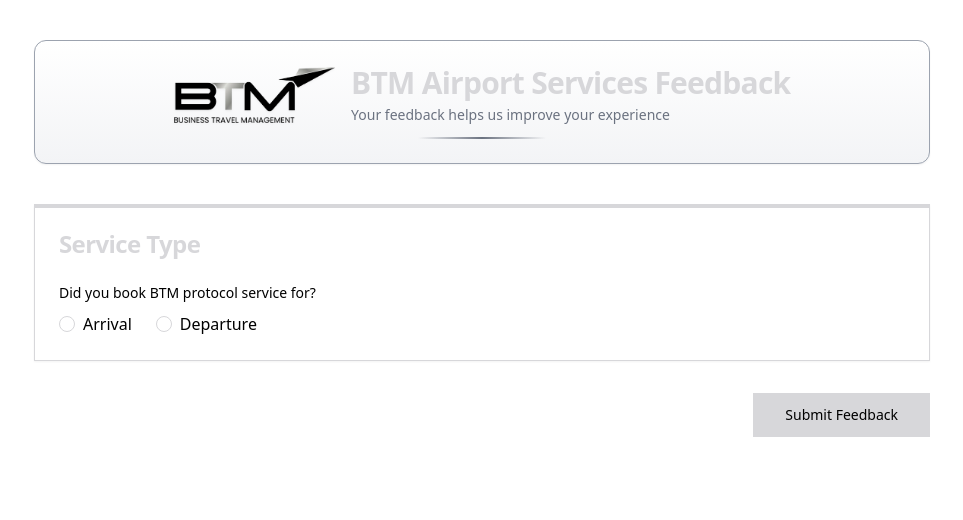
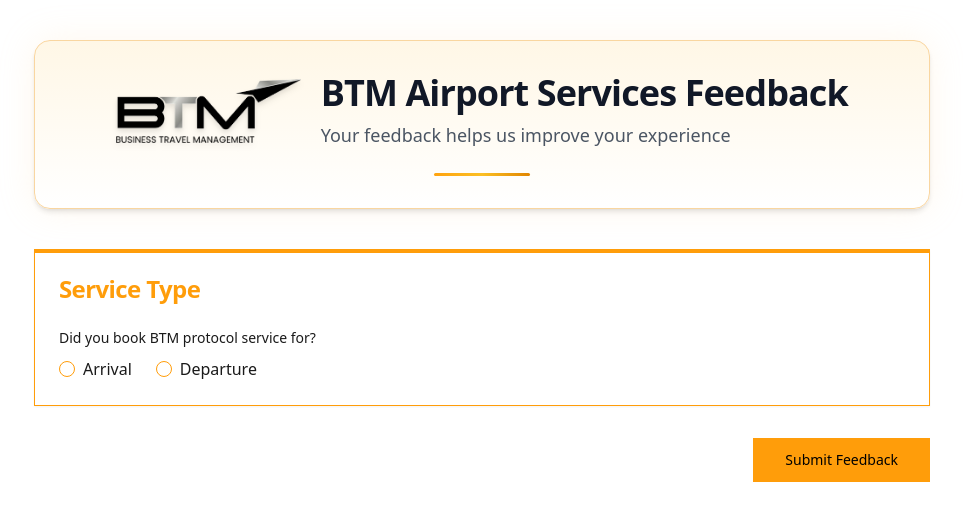
Before and after one commit to BTMLTECH/dash-form-dispatch, a React (Vite) app: page /feedback in a window 1280 px wide. Shown: the top 520 px of the page, without its empty margins (158-1121 px from the left). Built offline with nearby package versions, Linux system fonts and the light colour scheme; no server answers; the HTML template or start-up script is replaced by a standard one.

Commit message:
update color

```diff
--- a/src/App.css
+++ b/src/App.css
@@ -4,14 +4,30 @@
   padding: 2rem;
   text-align: center;
 
-  /* ✅ Brand Colors */
+  /* 🌟 Brand Colours (BTM Orange–Gold Theme) */
+  --brand-color: #ffa30f;          /* Primary orange-gold */
+  --brand-dark: #e08500;           /* Hover / focus tone */
+  --brand-light: #fff7e6;          /* Soft background orange tint */
+  --brand-lighter: #fffaf0;        /* Subtle lighter variant */
+  --brand-border: #f9d6a0;         /* Warm gold border */
+  --brand-focus: rgba(255, 163, 15, 0.25); /* Input / glow focus ring */
+
+  /* 🩶 Metal Gradient */
   --metal-gradient: linear-gradient(
     135deg,
     #000000 0%,
     #4d4d4d 20%,
     #ffffff 50%,
-    #D8D9DC 80%,
+    #d8d9dc 80%,
     #000000 100%
+  );
+
+  /* 🧡 Form background gradient (faint yellow-orange) */
+  --form-gradient: linear-gradient(
+    145deg,
+    #fffaf4 0%,
+    #fff5e1 50%,
+    #fffaf4 100%
   );
 }
 
@@ -27,12 +43,12 @@
   filter: drop-shadow(0 0 2em var(--brand-color));
 }
 
-/* For React Logo or second logo */
+/* React or secondary logo hover */
 .logo.react:hover {
   filter: drop-shadow(0 0 2em var(--brand-color));
 }
 
-/* ✅ Logo animation */
+/* ✅ Logo Animation */
 @keyframes logo-spin {
   from {
     transform: rotate(0deg);
@@ -48,23 +64,22 @@
   }
 }
 
-
-
+/* ✅ Card Styles */
 .card {
   padding: 2em;
-  border: 1px solid #ccc;
+  border: 1px solid var(--brand-border);
   border-radius: 12px;
-  background: var(--metal-gradient);
-  box-shadow: 0 4px 15px rgba(0, 0, 0, 0.15);
+  background: var(--form-gradient);
+  box-shadow: 0 4px 15px rgba(0, 0, 0, 0.08);
   color: #000;
 }
 
-/* ✅ Generic text */
+/* ✅ Text */
 .read-the-docs {
   color: #555;
 }
 
-/* ✅ Brand Themed Buttons */
+/* ✅ Brand Buttons */
 button,
 input[type="submit"],
 .btn {
@@ -81,7 +96,7 @@ input[type="submit"],
 button:hover,
 input[type="submit"]:hover,
 .btn:hover {
-  background-color: #cf5900;
+  background-color: var(--brand-dark);
 }
 
 button:active,
@@ -96,13 +111,17 @@ input[type="checkbox"] {
   accent-color: var(--brand-color);
 }
 
-/* ✅ Headings and highlights */
-h1, h2, h3, h4, h5 {
+/* ✅ Headings & Highlights */
+h1,
+h2,
+h3,
+h4,
+h5 {
   color: var(--brand-color);
   font-weight: 700;
 }
 
-/* ✅ Input & Textarea styling with brand color */
+/* ✅ Input & Textarea Styling */
 input[type="text"],
 input[type="email"],
 input[type="number"],
@@ -111,22 +130,22 @@ input[type="url"],
 input[type="password"],
 textarea,
 select {
-  border: 1px solid #ccc;
+  border: 1px solid var(--brand-border);
   border-radius: 8px;
   padding: 0.5rem 0.75rem;
   width: 100%;
   transition: border-color 0.3s ease, box-shadow 0.3s ease;
   font-size: 1rem;
-  background-color: #fff;
+  background-color: #fffaf5;
 }
 
-/* ✅ Placeholder styling */
+/* ✅ Placeholder */
 input::placeholder,
 textarea::placeholder {
   color: #999;
 }
 
-/* ✅ Hover & Focus states */
+/* ✅ Hover & Focus States */
 input:hover,
 textarea:hover,
 select:hover {
@@ -138,5 +157,5 @@ textarea:focus,
 select:focus {
   outline: none !important;
   border-color: var(--brand-color);
-  box-shadow: 0 0 0 3px rgba(232, 103, 0, 0.3);
+  box-shadow: 0 0 0 3px var(--brand-focus);
 }
--- a/src/components/CustomerDetailsForm.tsx
+++ b/src/components/CustomerDetailsForm.tsx
@@ -17,6 +17,7 @@ import { useState } from "react";
 import axios from "axios";
 import { toast } from "@/hooks/use-toast";
 import { api } from "@/lib/api";
+import ReusableHeader from "./ReusableHeader";
 
 // const formSchema = z.object({
 
@@ -160,24 +161,10 @@ export default function CheckInReportForm() {
     <div className="min-h-screen bg-gray-50 py-10 px-4">
       <div className="max-w-3xl mx-auto">
         {/* ✅ Elegant Header */}
-        <header className="relative flex flex-col items-center text-center mb-10 rounded-xl border border-gray-400 bg-gradient-to-b from-white to-gray-100 shadow-sm p-6">
-          <div className="flex items-center justify-center gap-4 mb-3">
-            <img
-              src="/assets/btm.png"
-              alt="BTM Logo"
-              className="h-14 w-auto drop-shadow-sm"
-            />
-            <div className="text-left">
-              <h1 className="text-3xl font-extrabold tracking-tight text-primary">
-                Customer Details Form
-              </h1>
-              <p className="text-sm text-gray-500 mt-1">
-                Please fill out this form for each passenger
-              </p>
-            </div>
-          </div>
-          <div className="w-32 h-[2px] bg-gradient-to-r from-transparent via-gray-500 to-transparent rounded-full"></div>
-        </header>
+        <ReusableHeader
+          title="Customer Details Form"
+          description="Please fill out this form for each passenger"
+        />
 
         {/* ✅ Form */}
         <Form {...form}>
--- a/src/components/FeedbackForm.tsx
+++ b/src/components/FeedbackForm.tsx
@@ -27,6 +27,7 @@ import {
 } from "./ui/dialog";
 import { api } from "@/lib/api";
 import { useNavigate } from "react-router-dom";
+import ReusableHeader from "./ReusableHeader";
 
 export const formSchema = z
   .object({
@@ -156,26 +157,10 @@ const BTMLogbookForm = () => {
   return (
     <div className="min-h-screen bg-background py-10 px-4">
       <div className="max-w-4xl mx-auto">
-        <header className="relative flex flex-col items-center text-center mb-10 rounded-xl border border-gray-400 bg-gradient-to-b from-white to-gray-100 shadow-sm p-6">
-          <div className="flex items-center justify-center gap-4 mb-3">
-            <img
-              src="/assets/btm.png"
-              alt="BTM Logo"
-              className="h-14 w-auto drop-shadow-sm"
-            />
-            <div className="text-left">
-              <h1 className="text-3xl font-extrabold tracking-tight text-primary">
-                BTM Airport Services Feedback
-              </h1>
-              <p className="text-sm text-gray-500 mt-1">
-                Your feedback helps us improve your experience
-              </p>
-            </div>
-          </div>
-
-          {/* Decorative underline */}
-          <div className="w-32 h-[2px] bg-gradient-to-r from-transparent via-gray-500 to-transparent rounded-full"></div>
-        </header>
+        <ReusableHeader
+          title="BTM Airport Services Feedback"
+          description=" Your feedback helps us improve your experience"
+        />
 
         {/* ✅ Form */}
         <Form {...form}>
--- /dev/null
+++ b/src/components/ReusableHeader.tsx
@@ -0,0 +1,72 @@
+import React from "react";
+import { motion } from "framer-motion";
+
+interface ReusableHeaderProps {
+  title: string;
+  description: string;
+  logoSrc?: string;
+  altText?: string;
+}
+
+const ReusableHeader: React.FC<ReusableHeaderProps> = ({
+  title,
+  description,
+  logoSrc = "/assets/btm.png",
+  altText = "BTM Logo",
+}) => {
+  return (
+    <motion.header
+      initial={{ opacity: 0, y: 20 }}
+      animate={{ opacity: 1, y: 0 }}
+      transition={{ duration: 0.6, ease: "easeOut" }}
+      className="relative flex flex-col items-center text-center mb-10 rounded-2xl border border-[var(--brand-border)]
+                 bg-gradient-to-b from-[var(--brand-light)] to-white shadow-md p-8 backdrop-blur-sm"
+    >
+      {/* Logo and Title Section */}
+      <div className="flex flex-col sm:flex-row items-center justify-center gap-5 mb-3">
+        {logoSrc && (
+          <motion.img
+            src={logoSrc}
+            alt={altText}
+            initial={{ scale: 0.9, opacity: 0 }}
+            animate={{ scale: 1, opacity: 1 }}
+            transition={{ duration: 0.6 }}
+            className="h-16 w-auto drop-shadow-md"
+          />
+        )}
+
+        <div className="text-left max-w-2xl">
+          <h1 className="text-3xl sm:text-4xl font-extrabold tracking-tight text-gray-900 leading-tight">
+            {title}
+          </h1>
+
+          <p className="mt-2 text-base sm:text-lg text-gray-600 leading-relaxed max-w-xl">
+            {description}
+          </p>
+        </div>
+      </div>
+
+      {/* Accent Divider Line */}
+      <div className="w-24 h-[3px] bg-gradient-to-r from-[var(--brand-color)] via-amber-400 to-[var(--brand-dark)] rounded-full mt-3"></div>
+
+      {/* Subtle Light Overlay */}
+      <motion.div
+        className="absolute inset-0 rounded-2xl pointer-events-none"
+        animate={{
+          boxShadow: [
+            "0 0 0px rgba(255,255,255,0.0)",
+            "0 0 40px rgba(255, 215, 160, 0.25)",
+            "0 0 0px rgba(255,255,255,0.0)",
+          ],
+        }}
+        transition={{
+          duration: 4,
+          repeat: Infinity,
+          repeatType: "mirror",
+        }}
+      />
+    </motion.header>
+  );
+};
+
+export default ReusableHeader;
--- a/src/index.css
+++ b/src/index.css
@@ -4,56 +4,87 @@
 
 @layer base {
   :root {
-    --background: 0 0% 100%;       /* white */
-    --foreground: 0 0% 0%;        /* black */
+    /* 🎨 BTM Brand Palette (Warm Orange–Gold) */
+    --brand-color: #ffa30f;
+    --brand-light: #fff7e6;
+    --brand-lighter: #fffaf0;
+    --brand-border: #f9d6a0;
+    --brand-focus: rgba(255, 163, 15, 0.25);
+    --brand-dark: #e08500;
 
-    --primary: 240 4% 85%;        /* #D8D9DC */
-    --primary-foreground: 0 0% 0%;
+    /* 🌤️ Light Mode */
+    --background: 0 0% 100%;
+    --foreground: 0 0% 10%;
 
-    --secondary: 0 0% 100%;
-    --secondary-foreground: 0 0% 0%;
+    --primary: 36 100% 52%;             /* #ffa30f */
+    --primary-foreground: 0 0% 100%;
 
-    --muted: 240 4% 90%;
-    --muted-foreground: 0 0% 40%;
+    --secondary: 36 100% 96%;           /* pale warm tint */
+    --secondary-foreground: 36 85% 35%;
 
-    --accent: 240 4% 85%;
-    --accent-foreground: 0 0% 0%;
+    --muted: 36 33% 92%;                /* soft beige */
+    --muted-foreground: 36 25% 35%;
 
-    --destructive: 0 84.2% 60.2%;
+    --accent: 36 100% 94%;              /* faint orange highlight */
+    --accent-foreground: 36 85% 25%;
+
+    --destructive: 0 84% 60%;           /* red */
     --destructive-foreground: 0 0% 100%;
 
-    --border: 240 4% 85%;
-    --input: 240 4% 85%;
-    --ring: 240 4% 85%;
+    --border: 36 45% 85%;               /* soft gold border */
+    --input: 36 45% 85%;
+    --ring: 36 100% 52%;                /* brand orange focus ring */
 
     --card: 0 0% 100%;
-    --card-foreground: 0 0% 0%;
+    --card-foreground: 0 0% 10%;
   }
 
+  /* 🌙 Dark Mode */
   .dark {
-    --background: 0 0% 0%;
-    --foreground: 0 0% 100%;
+    --background: 0 0% 8%;
+    --foreground: 0 0% 95%;
 
-    --primary: 240 4% 85%;
-    --primary-foreground: 0 0% 0%;
+    --primary: 36 90% 55%;              /* bright amber for dark mode */
+    --primary-foreground: 0 0% 100%;
 
-    --secondary: 0 0% 20%;
-    --secondary-foreground: 0 0% 100%;
+    --secondary: 36 25% 15%;
+    --secondary-foreground: 36 85% 85%;
 
-    --muted: 0 0% 20%;
-    --muted-foreground: 0 0% 70%;
+    --muted: 36 20% 15%;
+    --muted-foreground: 36 35% 80%;
 
-    --accent: 240 4% 85%;
-    --accent-foreground: 0 0% 0%;
+    --accent: 36 20% 20%;
+    --accent-foreground: 36 85% 80%;
 
-    --destructive: 0 62.8% 30.6%;
+    --destructive: 0 60% 40%;
     --destructive-foreground: 0 0% 98%;
 
-    --border: 240 4% 25%;
-    --input: 240 4% 25%;
-    --ring: 240 4% 85%;
+    --border: 36 25% 25%;
+    --input: 36 25% 25%;
+    --ring: 36 90% 55%;
 
-    --card: 0 0% 0%;
-    --card-foreground: 0 0% 100%;
+    --card: 0 0% 12%;
+    --card-foreground: 0 0% 95%;
   }
 }
+
+/* ✨ Optional: Subtle Global Tweaks for Consistency */
+@layer base {
+  * {
+    @apply border-border;
+  }
+
+  body {
+    @apply bg-background text-foreground antialiased;
+  }
+
+  input,
+  textarea,
+  select {
+    @apply transition-colors duration-200 focus-visible:ring-2 focus-visible:ring-[var(--brand-color)] focus-visible:ring-offset-2;
+  }
+
+  button {
+    @apply font-medium;
+  }
+}
```
Also changed, not shown: src/components/BTMLogbookForm.tsx (+14 -5 lines), src/components/CurrencyToggle.tsx (+48 -87 lines), tailwind.config.ts (+22 -12 lines).
